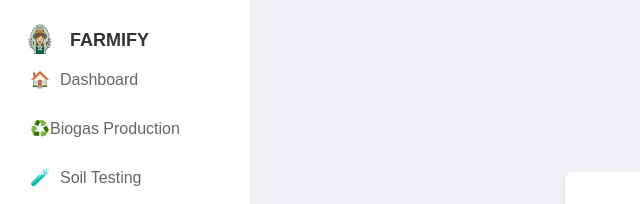
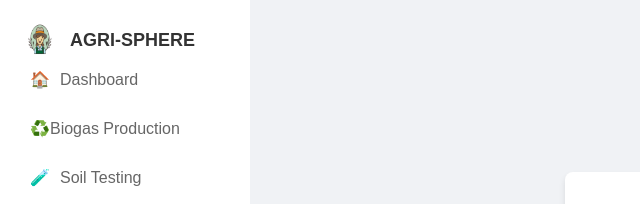
Before and after one commit to PARIGUPTA0011/AgriSphere, a plain HTML site: page weather-app-frontend/login.html in a window 1280 px wide. Shown: the top 204 px of the page, 0-640 px from the left. Drawn offline with Linux system fonts and the light colour scheme.

Commit message:
Update login.html

```diff
--- a/weather-app-frontend/login.html
+++ b/weather-app-frontend/login.html
@@ -12,7 +12,7 @@
             <aside class="sidebar">
                 <div class="logo">
                     <img src="images/logo2.png" alt="Logo">
-                    <h1>FARMIFY</h1>
+                    <h1>AGRI-SPHERE</h1>
                 </div>
                 <nav>
                     <ul>
```
